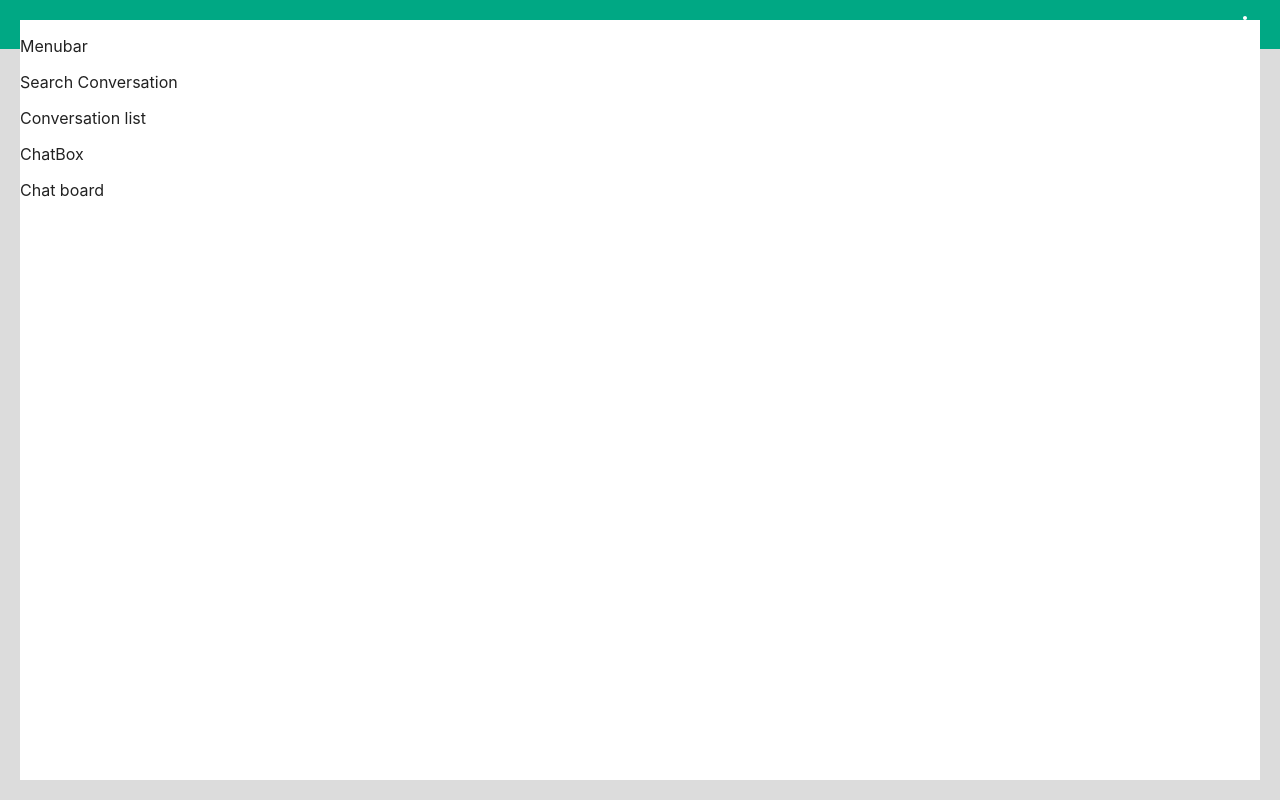
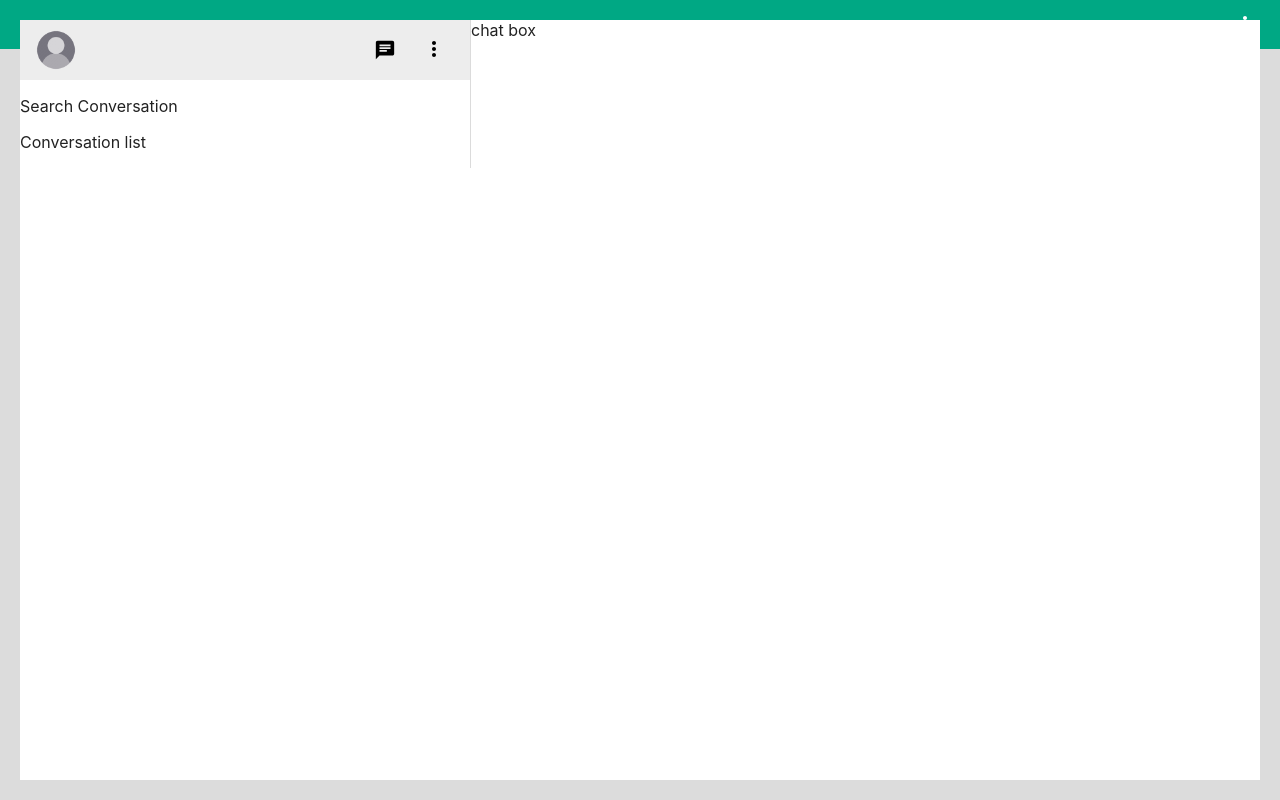
Before and after one commit to NazemMahmud/mern-chat, a React (Create React App) app in the folder client/: page / in a window 1280 px wide. Built offline with nearby package versions, Linux system fonts and the light colour scheme; sample sign-in values are in the browser's storage.

Commit message:
ui: chat left-side box: menubar ui added

```diff
--- a/client/src/components/chat/leftbox/Conversations.js
+++ b/client/src/components/chat/leftbox/Conversations.js
@@ -5,9 +5,9 @@ import MenuBar from "./MenuBar";
 import SearchConversation from "./SearchConversation";
 import ConversationList from "./ConversationList";
 
-const Component = styled(Box)`
-    min-width: 450px;
-`;
+const Component = styled(Box) ({
+    minWidth: '450px'
+});
 
 const Conversations = () => {
     return (
--- a/client/src/components/chat/leftbox/MenuBar.js
+++ b/client/src/components/chat/leftbox/MenuBar.js
@@ -1,15 +1,46 @@
 import React from "react";
 import {styled} from "@mui/styles";
 import {Box} from "@mui/material";
+import {Chat as NewMessageIcon, MoreVert} from '@mui/icons-material';
 
-const Component = styled(Box)`
-    min-width: 450px;
-`;
+import avatar from '../../../../src/assets/profile-avatar.png'
+
+const Component = styled(Box) ({
+    height: "44px",
+    background: "#ededed",
+    display: "flex",
+    padding: "8px 16px",
+    alignItems: "center"
+});
+
+const Image = styled('img') ({
+    height: 40,
+    width: 40,
+    borderRadius: '50%'
+});
+
+const Wrapper = styled(Box) ({
+    marginLeft: "auto",
+    "& > *": {
+        marginLeft: "2px",
+        padding: "8px",
+        color: "#000",
+    },
+    "& :first-child": {
+        fontSize: "22px",
+        marginRight: "8px",
+        marginTop: "3px"
+    }
+});
 
 const MenuBar = () => {
     return (
         <Component>
-            <p> Menubar </p>
+            <Image src={avatar} />
+            <Wrapper>
+                <NewMessageIcon />
+                <MoreVert />
+            </Wrapper>
         </Component>
     )
 }
--- a/client/src/components/chat/rightbox/ChatBox.js
+++ b/client/src/components/chat/rightbox/ChatBox.js
@@ -2,15 +2,15 @@ import React from "react";
 import {styled} from "@mui/styles";
 import {Box} from "@mui/material";
 
-const Component = styled(Box)`
-    min-width: 450px;
-`;
+// const Component = styled(Box)`
+//     min-width: 450px;
+// `;
 
 const ChatBox = () => {
     return (
-        <Component>
+        <div>
             <p> ChatBox </p>
-        </Component>
+        </div>
     )
 }
 
--- a/client/src/layout/MessengerLayout.js
+++ b/client/src/layout/MessengerLayout.js
@@ -5,8 +5,8 @@ import NavigationBar from "../components/NavigationBar";
 const MessengerContainer = styled('div') ({
     width: '100%',
     height: '100vh',
-    background: '#DCDCDC'
-    // display: "flex",
+    background: '#DCDCDC',
+    display: "flex",
 });
 
 const MessengerLayout = (props) => {
--- a/client/src/pages/ChatDashboard/index.js
+++ b/client/src/pages/ChatDashboard/index.js
@@ -22,17 +22,21 @@ const dialogStyle = {
     overflow: 'hidden'
 };
 
-const MessengerBox = styled(Box)`
-    display: flex;
-`;
+const MessengerBox = styled(Box)({
+    display: 'flex'
+});
 
 
-const MessageBox = styled(Box)`
-    width: 73%;
-    min-width: 300px;
-    height: 100%;
-    border-left: 1px solid rgba(0, 0, 0, 0.14);
-`;
+// const LeftComponent = styled(Box) ({
+//     minWidth: '450px'
+// });
+
+const MessageBox = styled(Box)({
+    width: '73%',
+    minWidth: '300px',
+    height: '100%',
+    borderLeft: '1px solid rgba(0, 0, 0, 0.14)'
+});
 
 const ChatDashboard = () => {
     const navigate = useNavigate();
@@ -52,17 +56,20 @@ const ChatDashboard = () => {
             <Dialog open={true}
                     PaperProps={{ sx: dialogStyle }}
                     hideBackdrop={true}
+                    maxWidth={'md'}
             >
                 <MessengerBox>
                     {/*LEFT BOX*/}
-                    <Conversations></Conversations>
+                    {/*<LeftComponent>*/}
+                    {/*    chat menu*/}
+                        <Conversations></Conversations>
+                    {/*</LeftComponent>*/}
                     {/*RIGHT BOX*/}
                     <MessageBox>
-                        <ChatBox></ChatBox>
+                        chat box
+                        {/*<ChatBox></ChatBox>*/}
                     </MessageBox>
                 </MessengerBox>
-
-                Chat board
             </Dialog>
         </MessengerLayout>
 
```
Also changed, not shown: client/src/assets/avatar-profile.jpeg (added), client/src/assets/profile-avatar.png (added).
